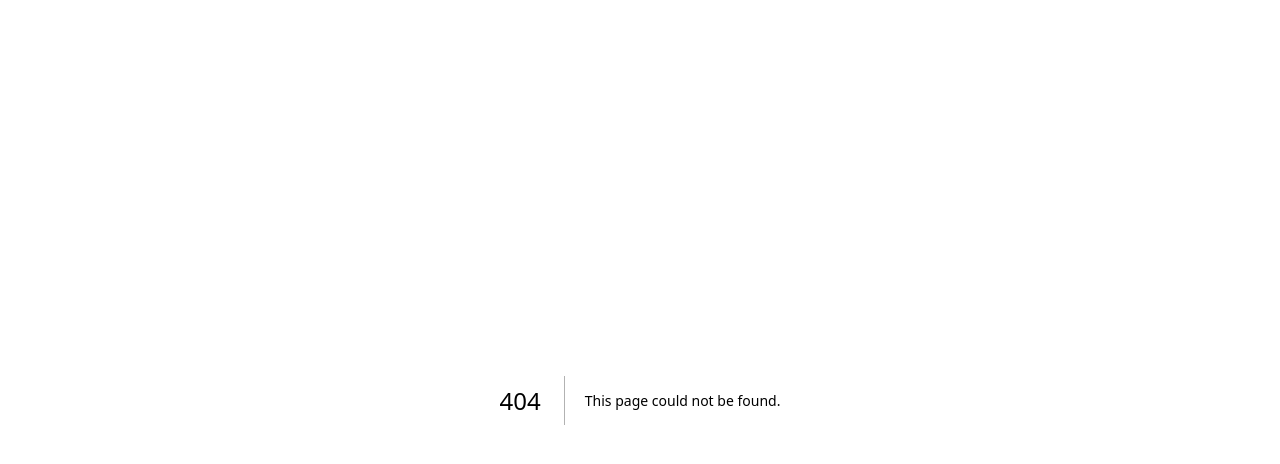
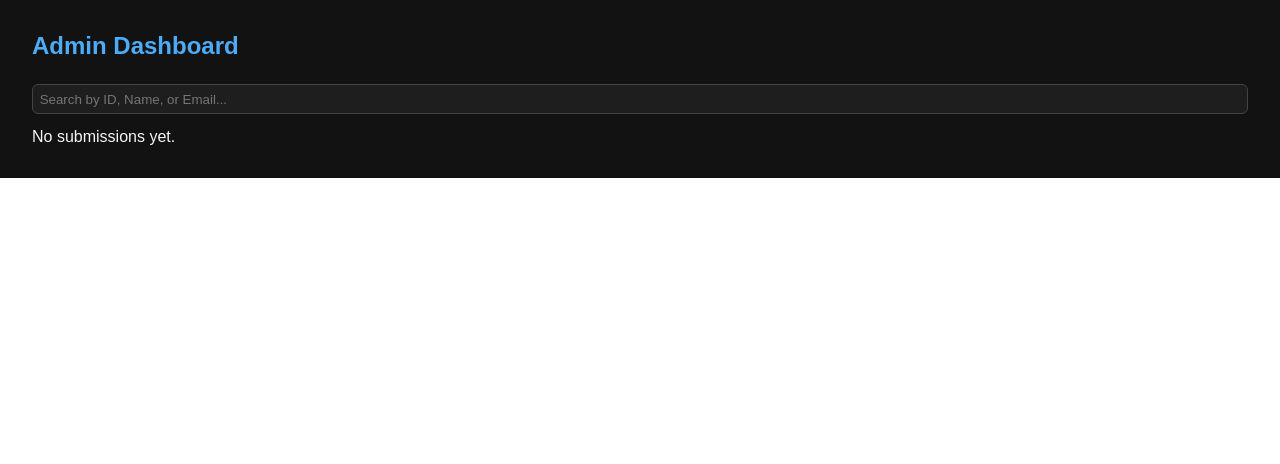
Before and after one commit to FRC-9289/Booksite-frontend-next, a Next.js app: page /Forms/Admin in a window 1280 px wide. Before the commit this address had no page. Shown: the top 464 px of the page. Built offline with nearby package versions, Linux system fonts and the light colour scheme.

Commit message:
add page.tsx

```diff
--- /dev/null
+++ b/src/app/Forms/Admin/page.tsx
@@ -0,0 +1,5 @@
+import Admin from "./Admin";
+
+export default function DashboardPage() {
+  return <Admin />;
+}
--- /dev/null
+++ b/src/app/Forms/Student/page.tsx
@@ -0,0 +1,5 @@
+import Student from "./Student";
+
+export default function DashboardPage() {
+  return <Student />;
+}
```
